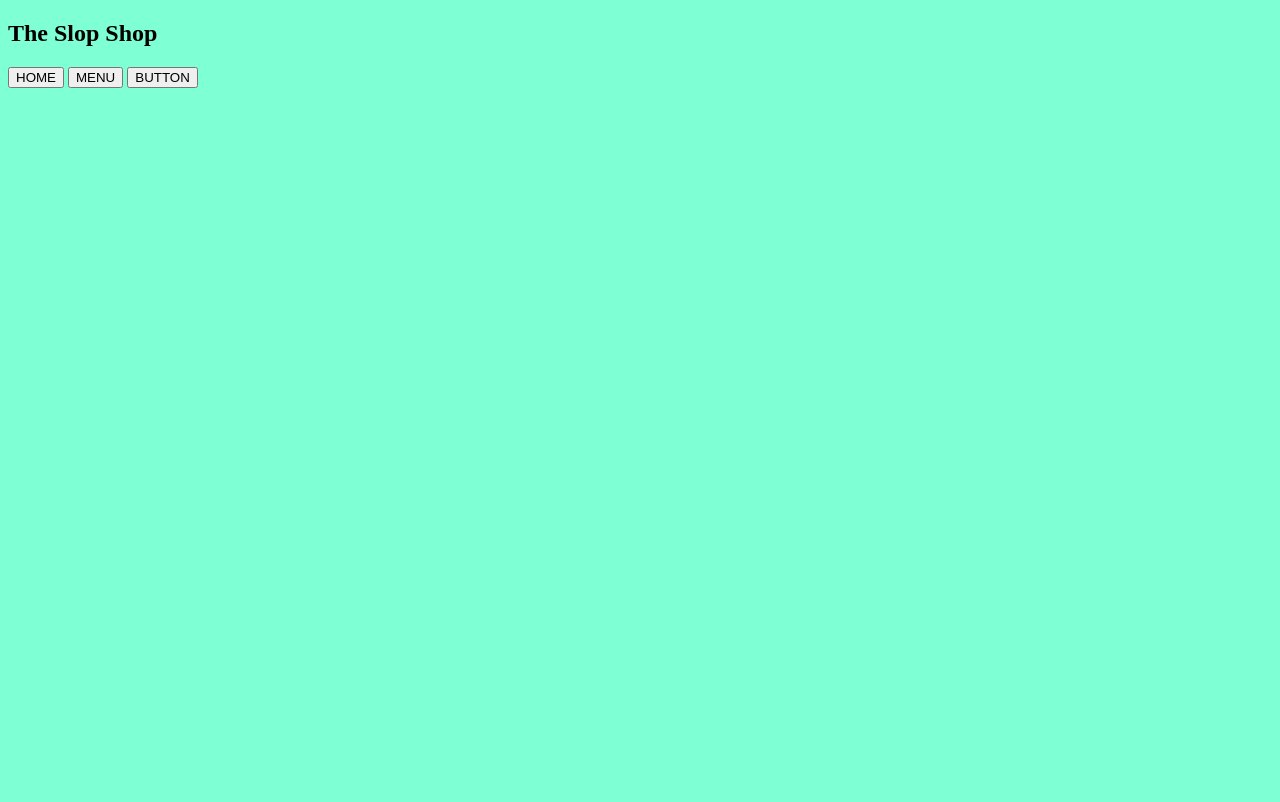
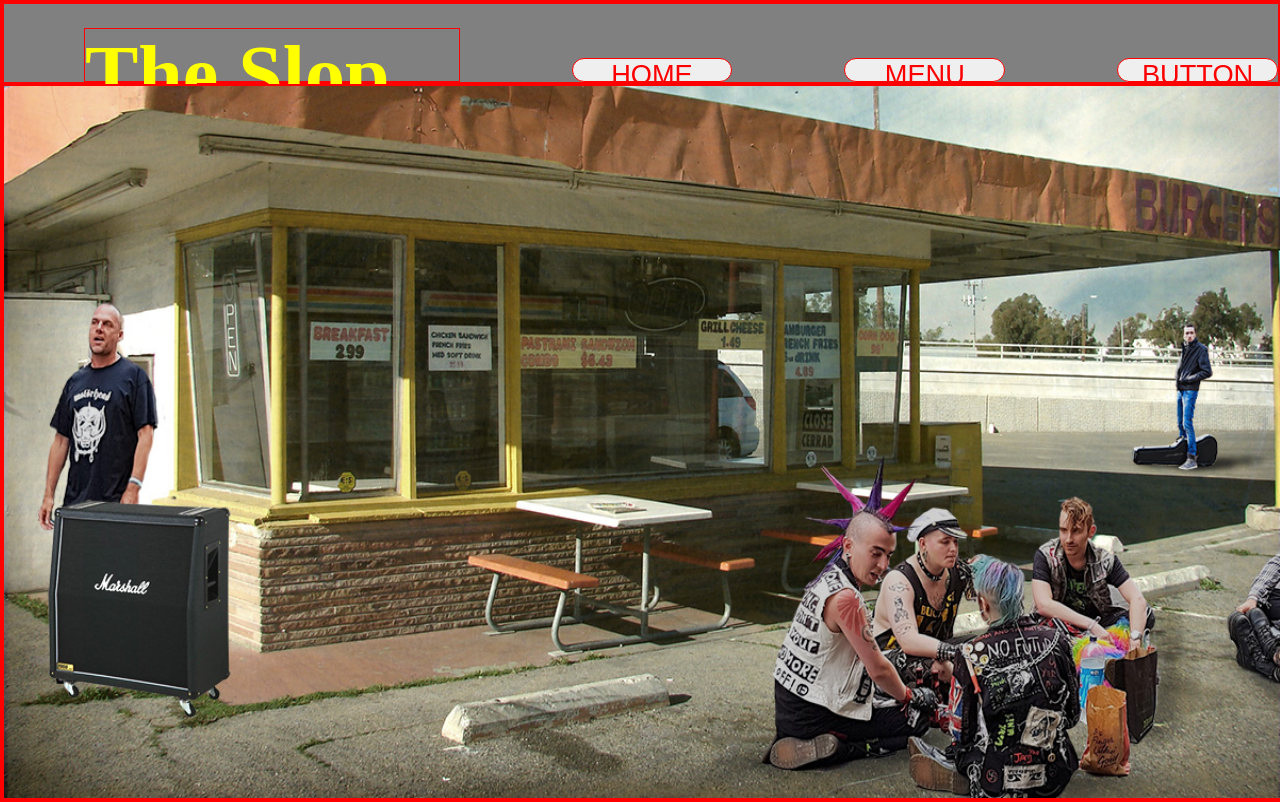
Before and after one commit to jerm-tron/Restaurant-Page, a website built with webpack: page src/template.html in a window 1280 px wide. Built offline with nearby package versions, Linux system fonts and the light colour scheme.

Commit message:
home page complete not focsuing on styling for now

```diff
--- a/package.json
+++ b/package.json
@@ -13,6 +13,8 @@
     "html-loader": "^5.1.0",
     "html-webpack-plugin": "^5.6.3",
     "style-loader": "^4.0.0",
+    "webpack": "^5.99.9",
+    "webpack-cli": "^6.0.1",
     "webpack-dev-server": "^5.2.1"
   }
 }
--- a/src/index.js
+++ b/src/index.js
@@ -1 +1,3 @@
 import "./styles.css";
+
+import { renderHomePage } from "./home.js";
--- a/src/styles.css
+++ b/src/styles.css
@@ -1,3 +1,51 @@
+/* CSS reset  */
+* {
+  margin: 0;
+  padding: 0;
+  box-sizing: border-box;
+  border: 1px solid red;
+}
+
+/* Content for home page  */
 body {
-  background-color: aquamarine;
+  font-family: "Times New Roman", Times, serif;
+  height: 100vh;
+  width: 100vw;
+  display: flex;
+  flex-direction: column;
+  background-color: grey;
 }
+
+nav {
+  display: flex;
+  height: 10vh;
+  justify-content: center;
+  gap: 7em;
+}
+
+nav h1 {
+  color: yellow;
+  width: 50%;
+  font-size: 5em;
+  margin-top: 0.3em;
+  margin-left: 1em;
+}
+
+nav button {
+  color: red;
+  width: 10em;
+  font-size: 1.7em;
+  margin-top: 2em;
+  border-radius: 30px;
+
+}
+
+#content {
+  display: flex;
+  width: 100vw;
+  height: 100vh;
+}
+
+#content img {
+  width: 100vw;
+}
```
Also changed, not shown: src/assets/showspace.jpg (added), src/menu.js (added), 4 other files.
